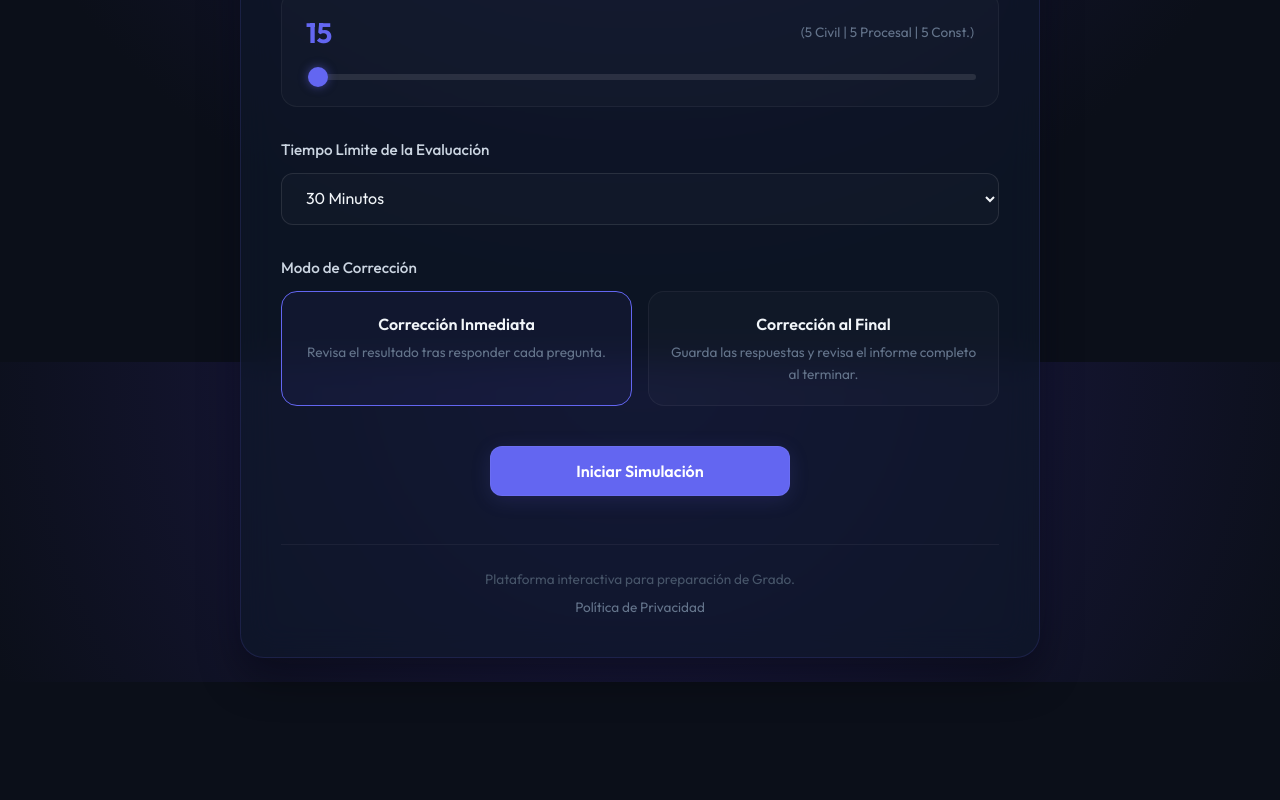
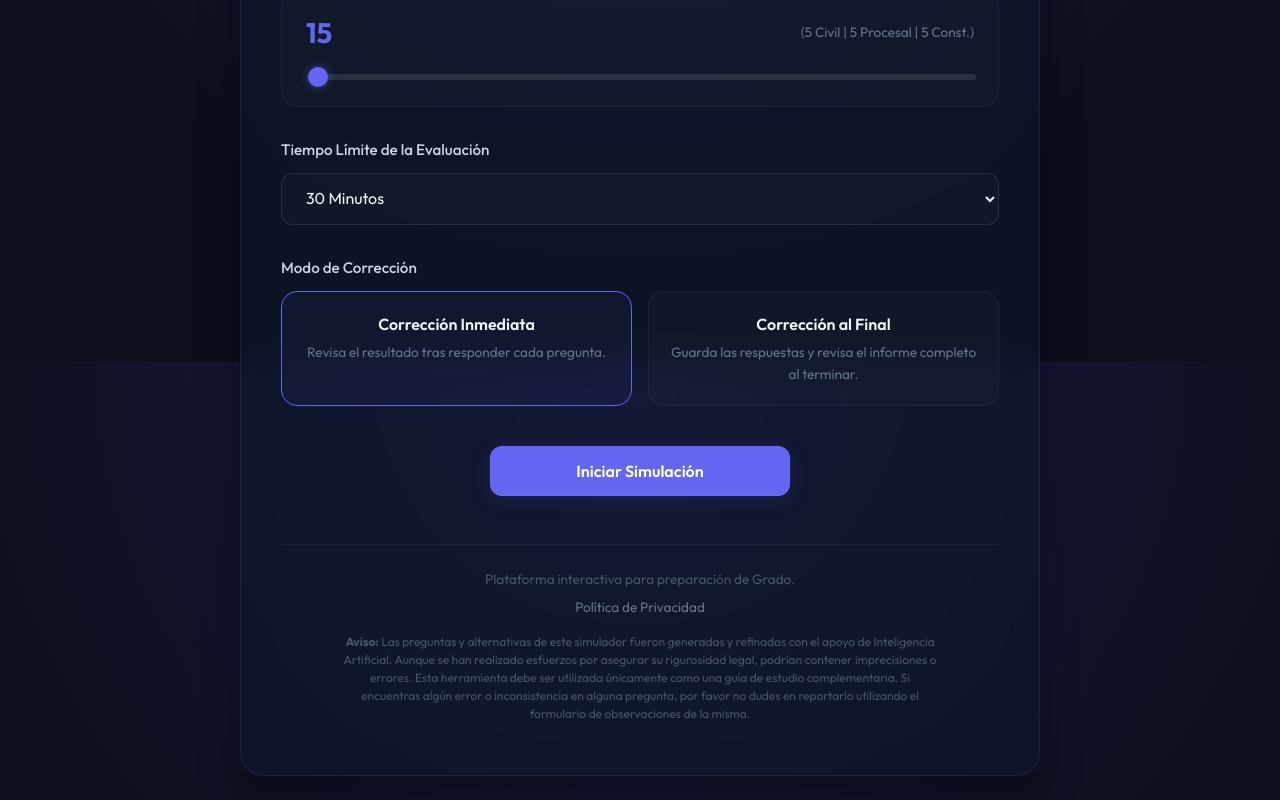
Before and after one commit to pgonzalezp/examen_grado_derecho_frontend, a React (Vite) app: page / in a window 1280 px wide. Shown: the part 438-1238 px from the top of the page. Before the commit the page ends 1120 px from the top, so only its background shows below. Built offline with nearby package versions, Linux system fonts and the light colour scheme; no server answers.

Commit message:
Add AI questions warning disclaimer below privacy policy in footer

```diff
--- a/src/App.jsx
+++ b/src/App.jsx
@@ -424,6 +424,9 @@ export default function App() {
             <div className="footer-links">
               <span className="footer-link" onClick={() => setShowPrivacy(true)}>Política de Privacidad</span>
             </div>
+            <p className="footer-disclaimer">
+              <strong>Aviso:</strong> Las preguntas y alternativas de este simulador fueron generadas y refinadas con el apoyo de Inteligencia Artificial. Aunque se han realizado esfuerzos por asegurar su rigurosidad legal, podrían contener imprecisiones o errores. Esta herramienta debe ser utilizada únicamente como una guía de estudio complementaria. Si encuentras algún error o inconsistencia en alguna pregunta, por favor no dudes en reportarlo utilizando el formulario de observaciones de la misma.
+            </p>
           </div>
         </div>
       )}
--- a/src/index.css
+++ b/src/index.css
@@ -693,3 +693,14 @@ textarea:focus {
   display: flex;
   justify-content: flex-end;
 }
+
+.footer-disclaimer {
+  margin-top: 1rem;
+  font-size: 0.75rem;
+  color: #475569;
+  line-height: 1.5;
+  max-width: 600px;
+  margin-left: auto;
+  margin-right: auto;
+  text-align: center;
+}
```
